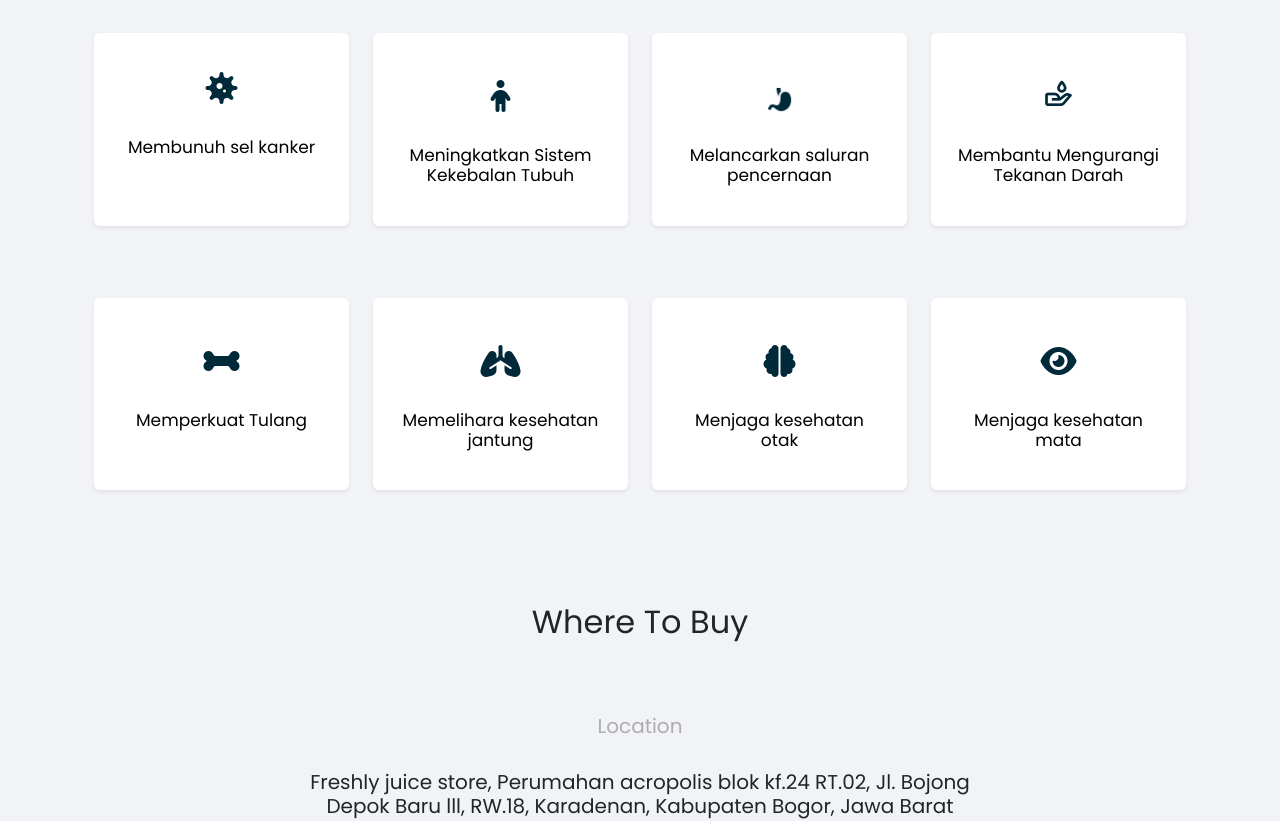
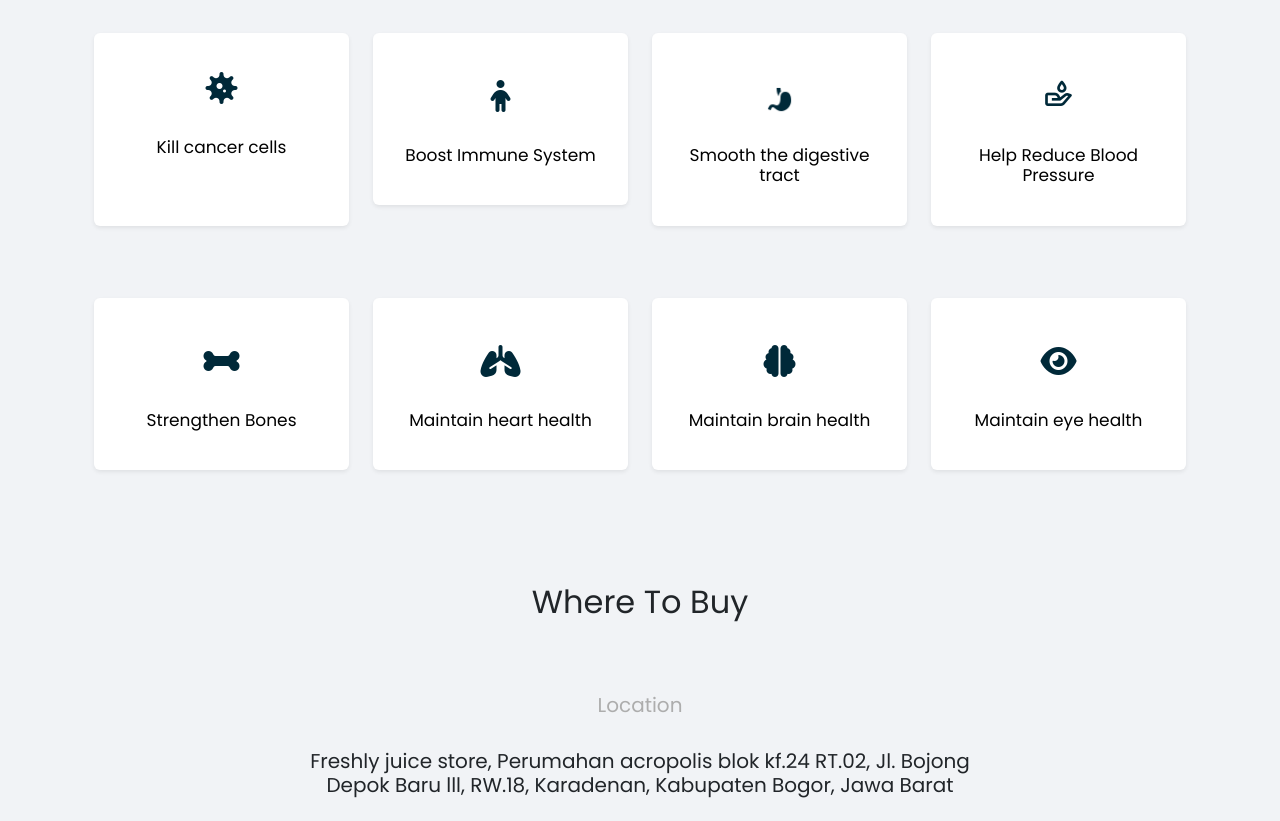
Before and after one commit to larsalfarabi/Freshly-juice, a plain HTML site: page index.html in a window 1280 px wide. Shown: the part 1720-2541 px from the top of the page. Drawn offline with nearby package versions, Linux system fonts and the light colour scheme.

Commit message:
freshly juice

```diff
--- a/index.html
+++ b/index.html
@@ -341,7 +341,8 @@
             <div class="icon my-3 text-info fs-2">
               <i class="fa-solid fa-virus" style="color: #002939;"></i>
             </div>
-            <h3 class="fs-5 py-2 text-black">Membunuh sel kanker</h3>
+            <h3 class="fs-5 py-2 text-black">
+              Kill cancer cells</h3>
           </div>
         </div>
         <div class="col-md-6 col-lg-3 col-6 mb-4">
@@ -349,7 +350,8 @@
             <div class="icon my-3 text-info fs-2">
               <i class="fa-solid fa-child" style="color: #002939;"></i>
             </div>
-            <h3 class="fs-5 py-2 text-black">Meningkatkan Sistem Kekebalan Tubuh</h3>
+            <h3 class="fs-5 py-2 text-black">
+              Boost Immune System</h3>
           </div>
         </div>
         <div class="col-md-6 col-lg-3 col-6 mb-4">
@@ -357,7 +359,7 @@
             <div class="icon my-3 text-info fs-2">
               <img src="images/icons8-stomach-60.png" alt="" style="width: 29px !important;">
             </div>
-            <h3 class="fs-5 py-2 text-black">Melancarkan saluran pencernaan</h3>
+            <h3 class="fs-5 py-2 text-black">Smooth the digestive tract</h3>
           </div>
         </div>
         <div class="col-md-6 col-lg-3 col-6 mb-4" style="margin: auto;">
@@ -365,7 +367,7 @@
             <div class="icon my-3 text-info fs-2">
               <i class='bx bx-donate-blood' style="color: #002939;"></i>
             </div>
-            <h3 class="fs-5 py-2 text-black">Membantu Mengurangi Tekanan Darah</h3>
+            <h3 class="fs-5 py-2 text-black">Help Reduce Blood Pressure</h3>
           </div>
         </div>
       </div>
@@ -377,7 +379,8 @@
             <div class="icon my-3 text-info fs-2">
               <i class="fa-solid fa-bone" style="color: #002939;"></i>
             </div>
-            <h3 class="fs-5 py-2 text-black">Memperkuat Tulang</h3>
+            <h3 class="fs-5 py-2 text-black">
+              Strengthen Bones</h3>
           </div>
 
         </div>
@@ -386,7 +389,8 @@
             <div class="icon my-3 text-info fs-2">
               <i class="fa-solid fa-lungs" style="color: #002939;"></i>
             </div>
-            <h3 class="fs-5 py-2 text-black">Memelihara kesehatan jantung</h3>
+            <h3 class="fs-5 py-2 text-black">
+              Maintain heart health</h3>
           </div>
         </div>
         <div class="col-md-6 col-lg-3 col-6 mb-4" style="margin: auto;">
@@ -394,7 +398,8 @@
             <div class="icon my-3 fs-2">
               <i class="fa-solid fa-brain" style="color: #002939;"></i>
             </div>
-            <h3 class="fs-5 py-2 text-black"> Menjaga kesehatan otak</h3>
+            <h3 class="fs-5 py-2 text-black">
+              Maintain brain health</h3>
           </div>
         </div>
         <div class="col-md-6 col-lg-3 col-6 mb-4" style="margin: auto;">
@@ -402,7 +407,8 @@
             <div class="icon my-3 text-info fs-2">
               <i class="fa-solid fa-eye" style="color: #002939;"></i>
             </div>
-            <h3 class="fs-5 py-2 text-black">Menjaga kesehatan mata</h3>
+            <h3 class="fs-5 py-2 text-black">
+              Maintain eye health</h3>
           </div>
         </div>
       </div>
```
